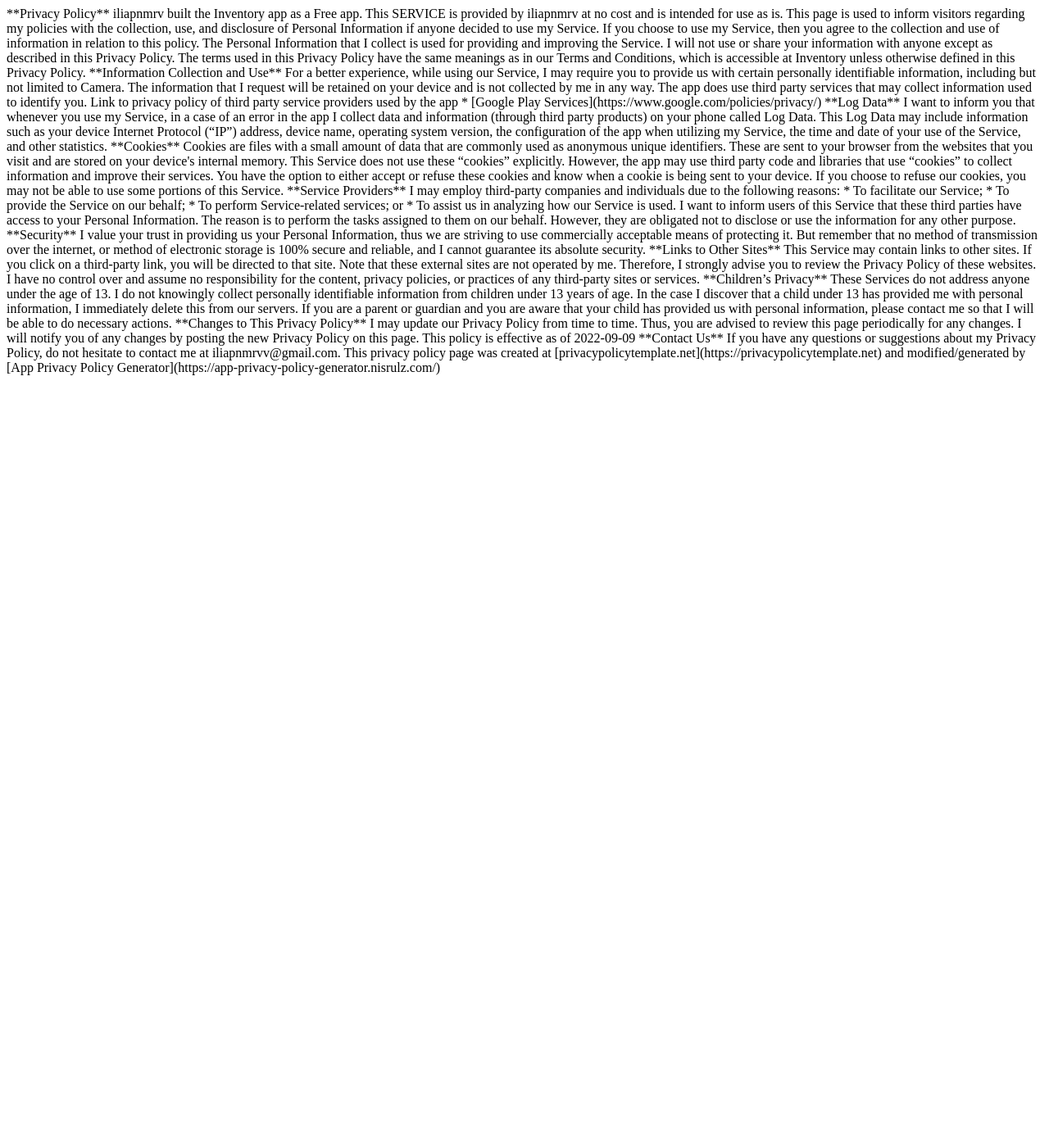
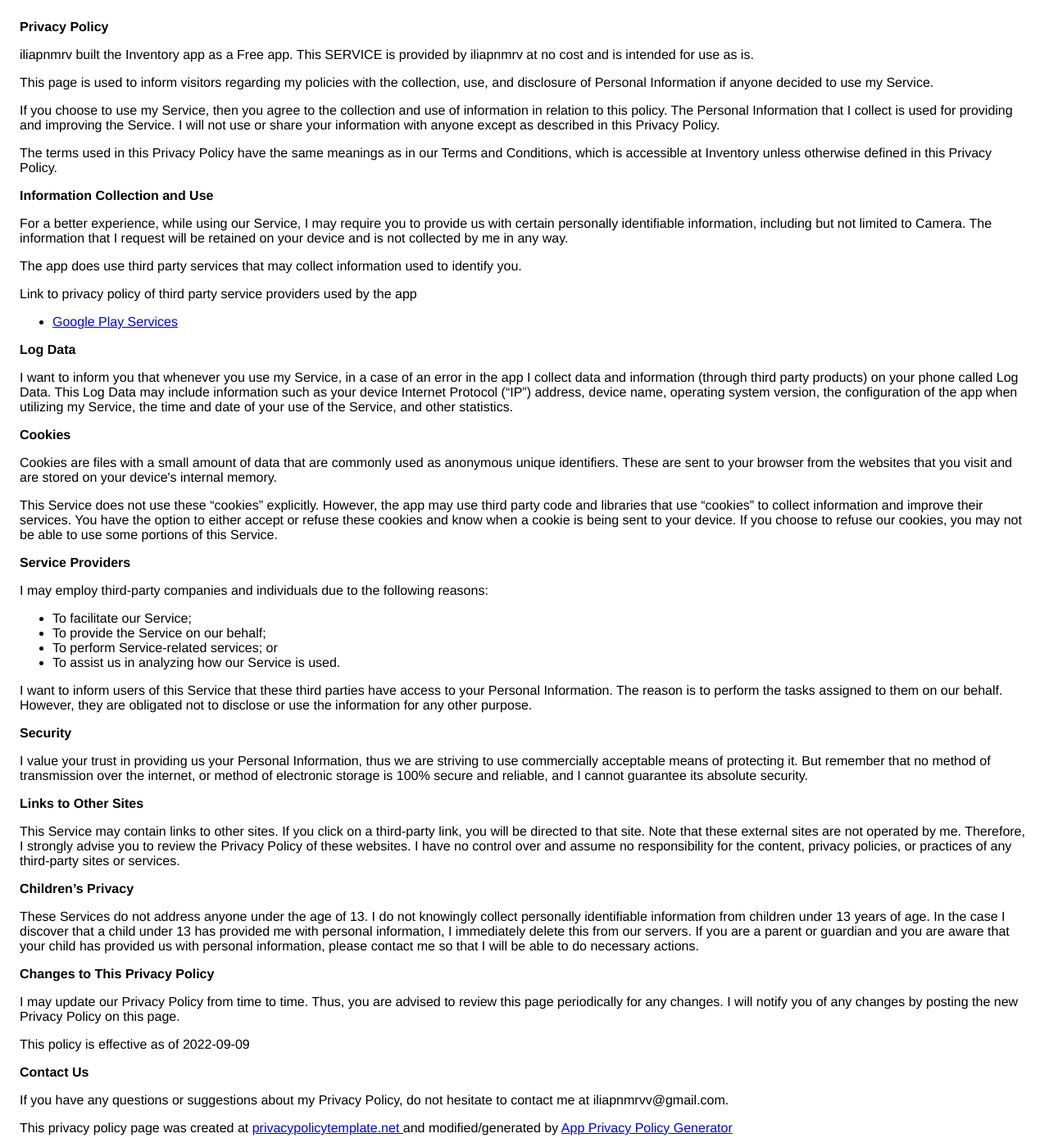
Before and after one commit to iliapnmrv/iliapnmrv.github.io, a plain HTML site: page index.html in a window 1280 px wide. Shown: the whole page at 82% size. Before the commit the page ends 800 px from the top, so only its background shows below. Drawn offline with Linux system fonts and the light colour scheme.

Commit message:
Update index.html

```diff
--- a/index.html
+++ b/index.html
@@ -1,64 +1,109 @@
-**Privacy Policy**
-
-iliapnmrv built the Inventory app as a Free app. This SERVICE is provided by iliapnmrv at no cost and is intended for use as is.
-
-This page is used to inform visitors regarding my policies with the collection, use, and disclosure of Personal Information if anyone decided to use my Service.
-
-If you choose to use my Service, then you agree to the collection and use of information in relation to this policy. The Personal Information that I collect is used for providing and improving the Service. I will not use or share your information with anyone except as described in this Privacy Policy.
-
-The terms used in this Privacy Policy have the same meanings as in our Terms and Conditions, which is accessible at Inventory unless otherwise defined in this Privacy Policy.
-
-**Information Collection and Use**
-
-For a better experience, while using our Service, I may require you to provide us with certain personally identifiable information, including but not limited to Camera. The information that I request will be retained on your device and is not collected by me in any way.
-
-The app does use third party services that may collect information used to identify you.
-
-Link to privacy policy of third party service providers used by the app
-
-*   [Google Play Services](https://www.google.com/policies/privacy/)
-
-**Log Data**
-
-I want to inform you that whenever you use my Service, in a case of an error in the app I collect data and information (through third party products) on your phone called Log Data. This Log Data may include information such as your device Internet Protocol (“IP”) address, device name, operating system version, the configuration of the app when utilizing my Service, the time and date of your use of the Service, and other statistics.
-
-**Cookies**
-
-Cookies are files with a small amount of data that are commonly used as anonymous unique identifiers. These are sent to your browser from the websites that you visit and are stored on your device's internal memory.
-
-This Service does not use these “cookies” explicitly. However, the app may use third party code and libraries that use “cookies” to collect information and improve their services. You have the option to either accept or refuse these cookies and know when a cookie is being sent to your device. If you choose to refuse our cookies, you may not be able to use some portions of this Service.
-
-**Service Providers**
-
-I may employ third-party companies and individuals due to the following reasons:
-
-*   To facilitate our Service;
-*   To provide the Service on our behalf;
-*   To perform Service-related services; or
-*   To assist us in analyzing how our Service is used.
-
-I want to inform users of this Service that these third parties have access to your Personal Information. The reason is to perform the tasks assigned to them on our behalf. However, they are obligated not to disclose or use the information for any other purpose.
-
-**Security**
-
-I value your trust in providing us your Personal Information, thus we are striving to use commercially acceptable means of protecting it. But remember that no method of transmission over the internet, or method of electronic storage is 100% secure and reliable, and I cannot guarantee its absolute security.
-
-**Links to Other Sites**
-
-This Service may contain links to other sites. If you click on a third-party link, you will be directed to that site. Note that these external sites are not operated by me. Therefore, I strongly advise you to review the Privacy Policy of these websites. I have no control over and assume no responsibility for the content, privacy policies, or practices of any third-party sites or services.
-
-**Children’s Privacy**
-
-These Services do not address anyone under the age of 13. I do not knowingly collect personally identifiable information from children under 13 years of age. In the case I discover that a child under 13 has provided me with personal information, I immediately delete this from our servers. If you are a parent or guardian and you are aware that your child has provided us with personal information, please contact me so that I will be able to do necessary actions.
-
-**Changes to This Privacy Policy**
-
-I may update our Privacy Policy from time to time. Thus, you are advised to review this page periodically for any changes. I will notify you of any changes by posting the new Privacy Policy on this page.
-
-This policy is effective as of 2022-09-09
-
-**Contact Us**
-
-If you have any questions or suggestions about my Privacy Policy, do not hesitate to contact me at iliapnmrvv@gmail.com.
-
-This privacy policy page was created at [privacypolicytemplate.net](https://privacypolicytemplate.net) and modified/generated by [App Privacy Policy Generator](https://app-privacy-policy-generator.nisrulz.com/)
+<!DOCTYPE html>
+    <html>
+    <head>
+      <meta charset='utf-8'>
+      <meta name='viewport' content='width=device-width'>
+      <title>Privacy Policy</title>
+      <style> body { font-family: 'Helvetica Neue', Helvetica, Arial, sans-serif; padding:1em; } </style>
+    </head>
+    <body>
+    <strong>Privacy Policy</strong> <p>
+                  iliapnmrv built the Inventory app as
+                  a Free app. This SERVICE is provided by
+                  iliapnmrv at no cost and is intended for use as
+                  is.
+                </p> <p>
+                  This page is used to inform visitors regarding my
+                  policies with the collection, use, and disclosure of Personal
+                  Information if anyone decided to use my Service.
+                </p> <p>
+                  If you choose to use my Service, then you agree to
+                  the collection and use of information in relation to this
+                  policy. The Personal Information that I collect is
+                  used for providing and improving the Service. I will not use or share your information with
+                  anyone except as described in this Privacy Policy.
+                </p> <p>
+                  The terms used in this Privacy Policy have the same meanings
+                  as in our Terms and Conditions, which is accessible at
+                  Inventory unless otherwise defined in this Privacy Policy.
+                </p> <p><strong>Information Collection and Use</strong></p> <p>
+                  For a better experience, while using our Service, I
+                  may require you to provide us with certain personally
+                  identifiable information, including but not limited to Camera. The information that
+                  I request will be retained on your device and is not collected by me in any way.
+                </p> <div><p>
+                    The app does use third party services that may collect
+                    information used to identify you.
+                  </p> <p>
+                    Link to privacy policy of third party service providers used
+                    by the app
+                  </p> <ul><li><a href="https://www.google.com/policies/privacy/" target="_blank" rel="noopener noreferrer">Google Play Services</a></li><!----><!----><!----><!----><!----><!----><!----><!----><!----><!----><!----><!----><!----><!----><!----><!----><!----><!----><!----><!----><!----><!----><!----><!----><!----><!----></ul></div> <p><strong>Log Data</strong></p> <p>
+                  I want to inform you that whenever you
+                  use my Service, in a case of an error in the app
+                  I collect data and information (through third party
+                  products) on your phone called Log Data. This Log Data may
+                  include information such as your device Internet Protocol
+                  (“IP”) address, device name, operating system version, the
+                  configuration of the app when utilizing my Service,
+                  the time and date of your use of the Service, and other
+                  statistics.
+                </p> <p><strong>Cookies</strong></p> <p>
+                  Cookies are files with a small amount of data that are
+                  commonly used as anonymous unique identifiers. These are sent
+                  to your browser from the websites that you visit and are
+                  stored on your device's internal memory.
+                </p> <p>
+                  This Service does not use these “cookies” explicitly. However,
+                  the app may use third party code and libraries that use
+                  “cookies” to collect information and improve their services.
+                  You have the option to either accept or refuse these cookies
+                  and know when a cookie is being sent to your device. If you
+                  choose to refuse our cookies, you may not be able to use some
+                  portions of this Service.
+                </p> <p><strong>Service Providers</strong></p> <p>
+                  I may employ third-party companies and
+                  individuals due to the following reasons:
+                </p> <ul><li>To facilitate our Service;</li> <li>To provide the Service on our behalf;</li> <li>To perform Service-related services; or</li> <li>To assist us in analyzing how our Service is used.</li></ul> <p>
+                  I want to inform users of this Service
+                  that these third parties have access to your Personal
+                  Information. The reason is to perform the tasks assigned to
+                  them on our behalf. However, they are obligated not to
+                  disclose or use the information for any other purpose.
+                </p> <p><strong>Security</strong></p> <p>
+                  I value your trust in providing us your
+                  Personal Information, thus we are striving to use commercially
+                  acceptable means of protecting it. But remember that no method
+                  of transmission over the internet, or method of electronic
+                  storage is 100% secure and reliable, and I cannot
+                  guarantee its absolute security.
+                </p> <p><strong>Links to Other Sites</strong></p> <p>
+                  This Service may contain links to other sites. If you click on
+                  a third-party link, you will be directed to that site. Note
+                  that these external sites are not operated by me.
+                  Therefore, I strongly advise you to review the
+                  Privacy Policy of these websites. I have
+                  no control over and assume no responsibility for the content,
+                  privacy policies, or practices of any third-party sites or
+                  services.
+                </p> <p><strong>Children’s Privacy</strong></p> <p>
+                  These Services do not address anyone under the age of 13.
+                  I do not knowingly collect personally
+                  identifiable information from children under 13 years of age. In the case
+                  I discover that a child under 13 has provided
+                  me with personal information, I immediately
+                  delete this from our servers. If you are a parent or guardian
+                  and you are aware that your child has provided us with
+                  personal information, please contact me so that
+                  I will be able to do necessary actions.
+                </p> <p><strong>Changes to This Privacy Policy</strong></p> <p>
+                  I may update our Privacy Policy from
+                  time to time. Thus, you are advised to review this page
+                  periodically for any changes. I will
+                  notify you of any changes by posting the new Privacy Policy on
+                  this page.
+                </p> <p>This policy is effective as of 2022-09-09</p> <p><strong>Contact Us</strong></p> <p>
+                  If you have any questions or suggestions about my
+                  Privacy Policy, do not hesitate to contact me at iliapnmrvv@gmail.com.
+                </p> <p>This privacy policy page was created at <a href="https://privacypolicytemplate.net" target="_blank" rel="noopener noreferrer">privacypolicytemplate.net </a>and modified/generated by <a href="https://app-privacy-policy-generator.nisrulz.com/" target="_blank" rel="noopener noreferrer">App Privacy Policy Generator</a></p>
+    </body>
+    </html>
```
